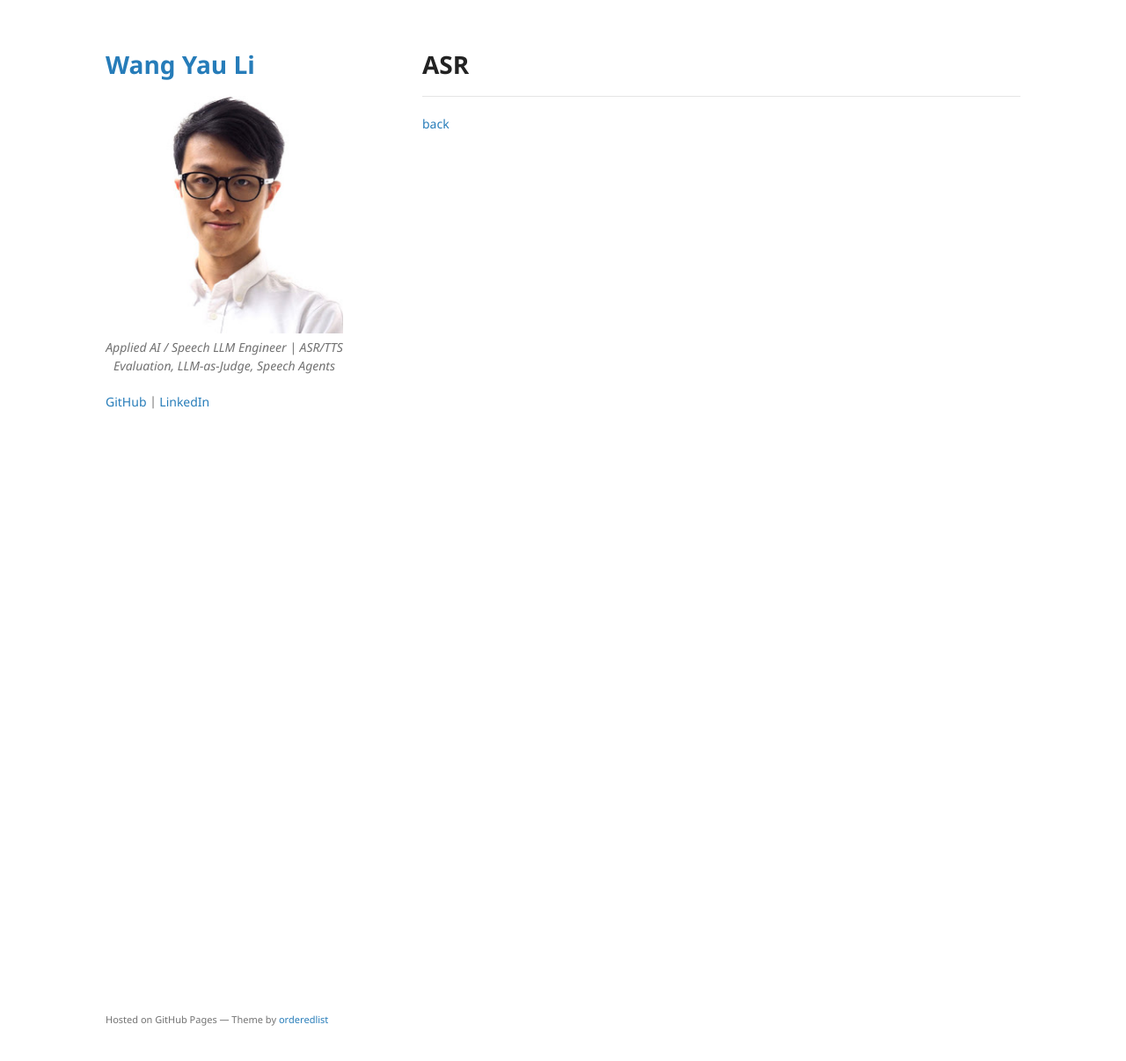
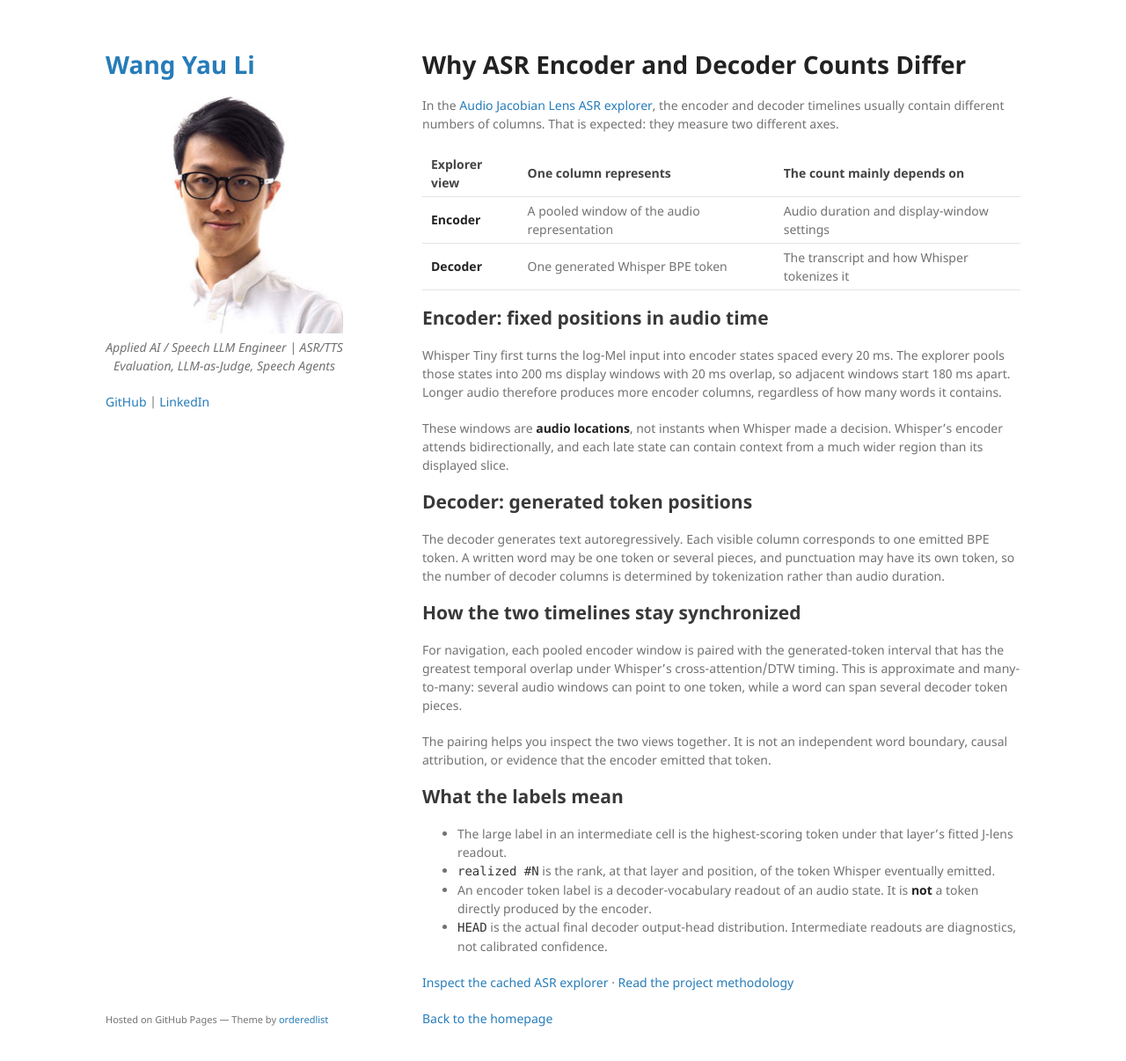
Before and after one commit to kennethli319/kennethli319.github.io, a Jekyll site: the page built from notes_asr.md, in a window 1280 px wide and 1238 px high. Shown: the top 1206 px of the window at 88% size. Built offline with Jekyll 4.4.1, drawn with Linux system fonts in a browser that asks for light colours; our own code applies the rules of GitHub Pages for plain Markdown files.

Commit message:
Add ASR J-Lens resource guide

```diff
--- a/notes_asr.md
+++ b/notes_asr.md
@@ -1,10 +1,40 @@
 ---
 layout: default
+title: Why ASR Encoder and Decoder Counts Differ
 ---
 
-# ASR
------
+# Why ASR Encoder and Decoder Counts Differ
 
+In the [Audio Jacobian Lens ASR explorer](./audio-jacobian-lens/), the encoder and decoder timelines usually contain different numbers of columns. That is expected: they measure two different axes.
 
+| Explorer view | One column represents | The count mainly depends on |
+| --- | --- | --- |
+| **Encoder** | A pooled window of the audio representation | Audio duration and display-window settings |
+| **Decoder** | One generated Whisper BPE token | The transcript and how Whisper tokenizes it |
 
-[back](./)
+## Encoder: fixed positions in audio time
+
+Whisper Tiny first turns the log-Mel input into encoder states spaced every 20 ms. The explorer pools those states into 200 ms display windows with 20 ms overlap, so adjacent windows start 180 ms apart. Longer audio therefore produces more encoder columns, regardless of how many words it contains.
+
+These windows are **audio locations**, not instants when Whisper made a decision. Whisper's encoder attends bidirectionally, and each late state can contain context from a much wider region than its displayed slice.
+
+## Decoder: generated token positions
+
+The decoder generates text autoregressively. Each visible column corresponds to one emitted BPE token. A written word may be one token or several pieces, and punctuation may have its own token, so the number of decoder columns is determined by tokenization rather than audio duration.
+
+## How the two timelines stay synchronized
+
+For navigation, each pooled encoder window is paired with the generated-token interval that has the greatest temporal overlap under Whisper's cross-attention/DTW timing. This is approximate and many-to-many: several audio windows can point to one token, while a word can span several decoder token pieces.
+
+The pairing helps you inspect the two views together. It is not an independent word boundary, causal attribution, or evidence that the encoder emitted that token.
+
+## What the labels mean
+
+- The large label in an intermediate cell is the highest-scoring token under that layer's fitted J-lens readout.
+- `realized #N` is the rank, at that layer and position, of the token Whisper eventually emitted.
+- An encoder token label is a decoder-vocabulary readout of an audio state. It is **not** a token directly produced by the encoder.
+- `HEAD` is the actual final decoder output-head distribution. Intermediate readouts are diagnostics, not calibrated confidence.
+
+[Inspect the cached ASR explorer](./audio-jacobian-lens/) · [Read the project methodology](https://github.com/kennethli319/audio-jacobian-lens/blob/main/docs/METHODOLOGY.md)
+
+[Back to the homepage](./)
```
Also changed, not shown: index.md (+2 -2 lines).
